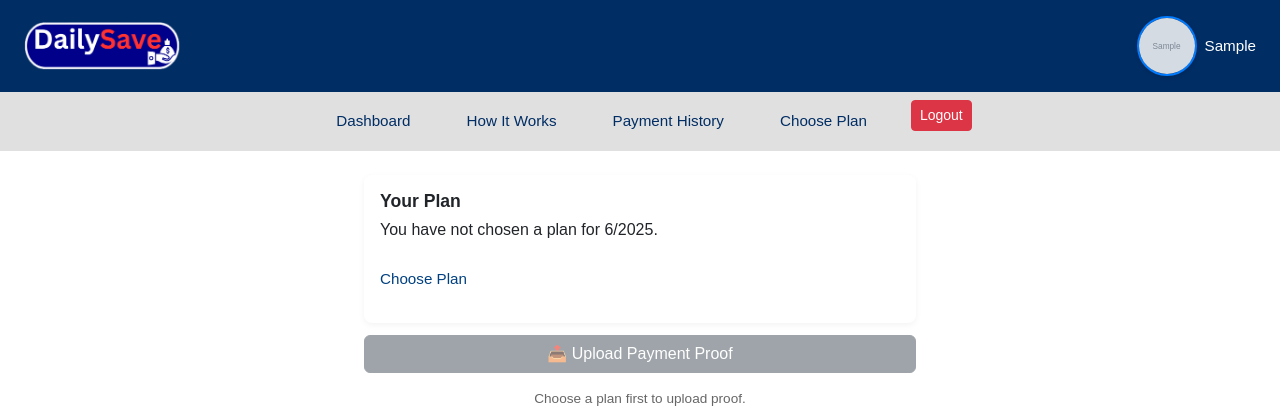
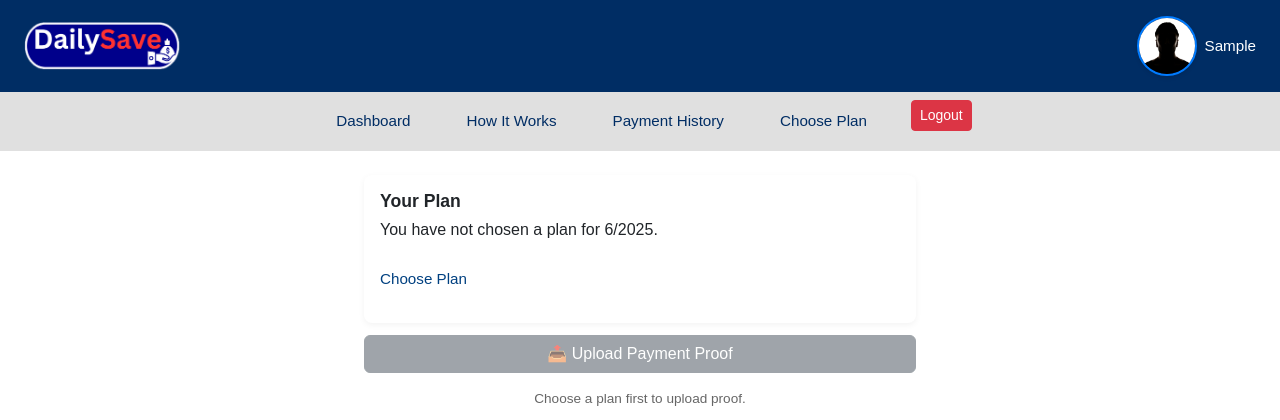
Before and after one commit to mrkika/dailysave, a Django app: page /dashboard/ in a window 1280 px wide. Shown: the top 420 px of the page. Run offline with Django 5.2, Linux system fonts and the light colour scheme; a user stored in the database is signed in; tables that the repository leaves empty hold one stand-in row (values such as "Sample post"); grey boxes marked "Sample" are stand-in pictures.

Commit message:
Profile image fixv1

```diff
--- a/app/templates/app/dashboard.html
+++ b/app/templates/app/dashboard.html
@@ -23,7 +23,7 @@
             {% if user.profile.photo %}
             <img src="{{ user.profile.photo.url }}" alt="Profile Photo" class="profile-img">
             {% else %}
-            <img src="{{ user.profile.image.url }}" alt="Profile Picture" class="profile-img">
+            <img src="{% static 'profile_pics/default.jpg' %}" alt="Default Avatar" class="profile-img">
             {% endif %}
         </a>
         <a href="{% url 'profile' %}" class="username-link">
```
